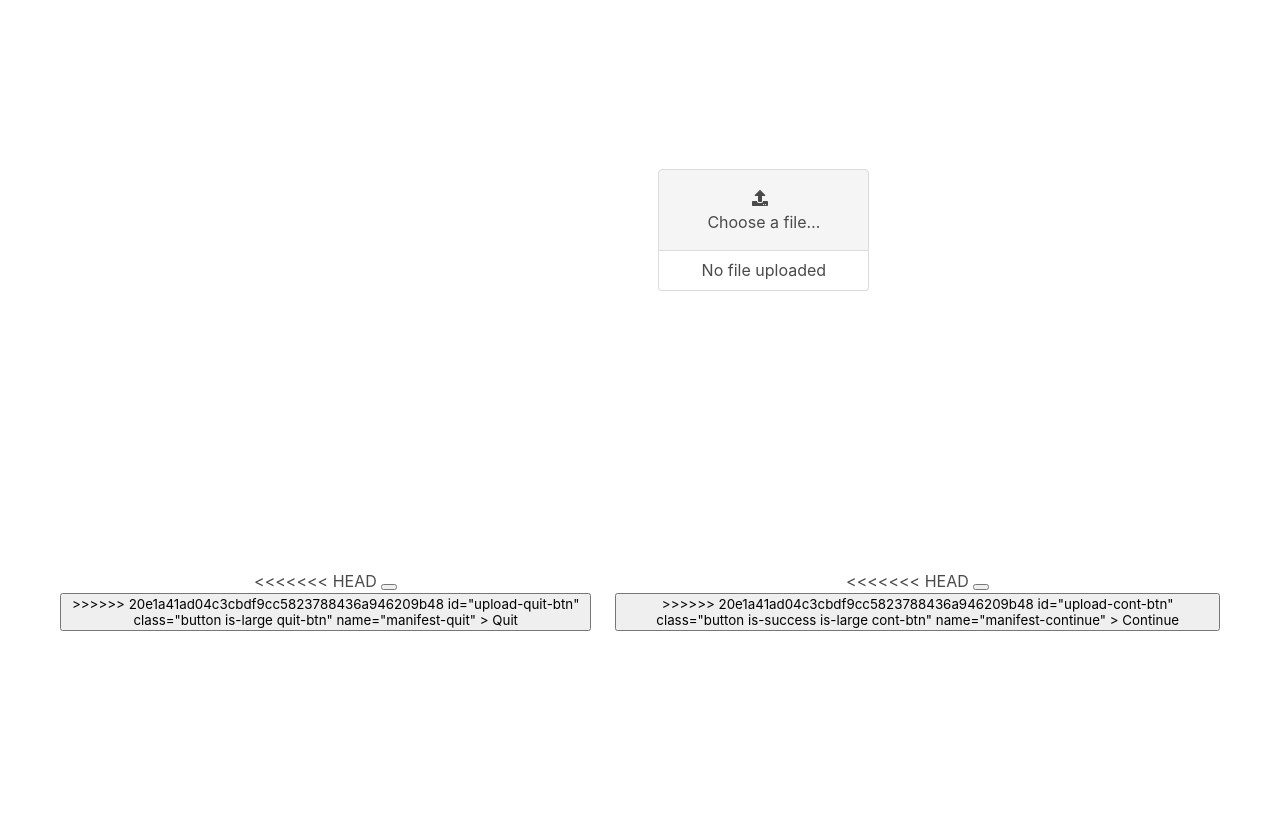
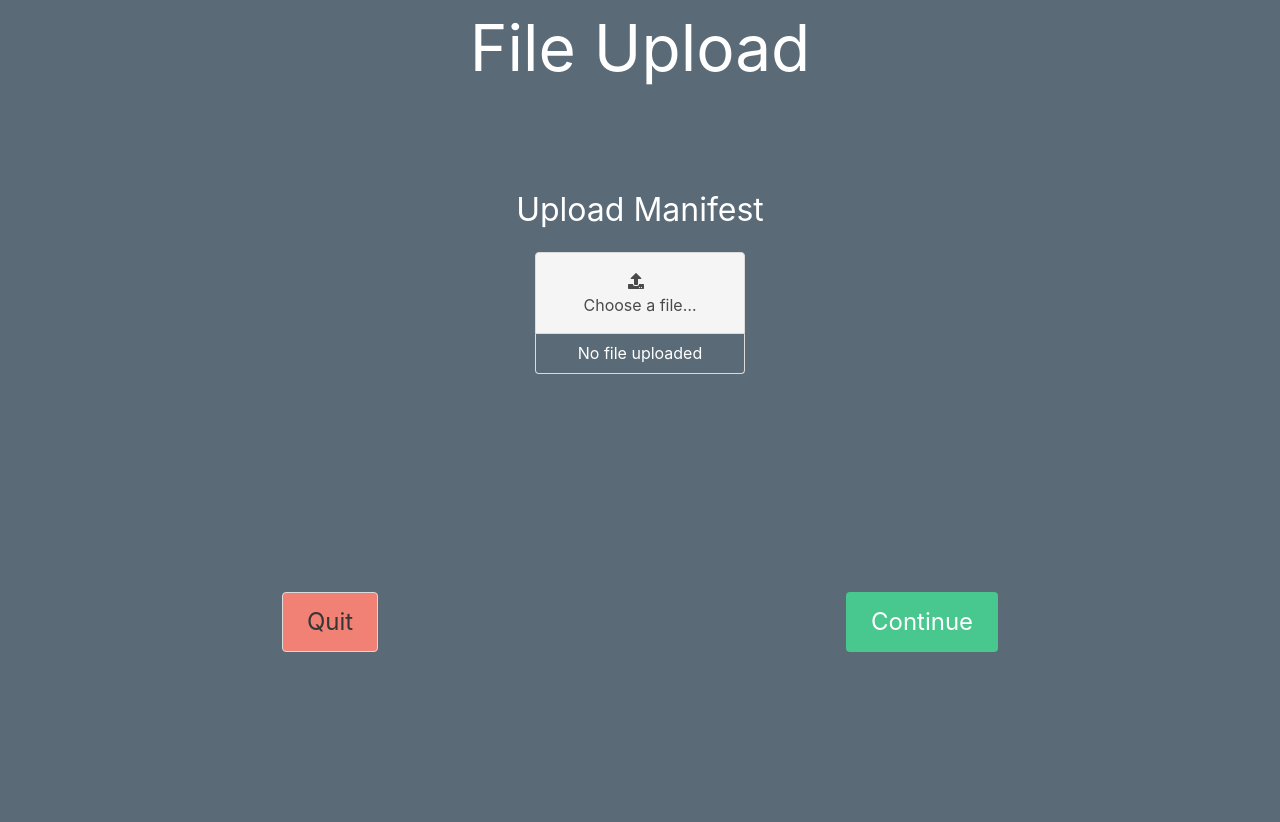
Before and after one commit to kenndai/CS179-Final-Project, a Flask app: page /manifest-input in a window 1280 px wide. Before the commit the page ends 631 px from the top, so only its background shows below. Run offline with Flask 2, Linux system fonts and the light colour scheme; some libraries are stand-ins or nearby versions.

Commit message:
working state

```diff
--- a/templates/landing-page.html
+++ b/templates/landing-page.html
@@ -8,10 +8,7 @@
 			rel="stylesheet"
 			href="https://cdn.jsdelivr.net/npm/bulma@0.9.3/css/bulma.min.css"
 		/>
-		<link
-			rel="stylesheet"
-			href="{{url_for('static', filename='styles.css')}}"
-		/>
+		<link rel="stylesheet" href="../static/css/styles.css" />
 		<title>Welcome Page</title>
 	</head>
 	<body>
@@ -40,6 +37,7 @@
 						<button id="submit-btn" class="button is-large mt-4">
 							Sign In
 						</button>
+						<!-- </a> -->
 					</form>
 				</div>
 			</div>
--- a/templates/manifest-input.html
+++ b/templates/manifest-input.html
@@ -8,11 +8,7 @@
 			rel="stylesheet"
 			href="https://cdn.jsdelivr.net/npm/bulma@0.9.3/css/bulma.min.css"
 		/>
-		<link
-			rel="stylesheet"
-			href="{{url_for('static', filename='styles.css')}}"
-		/>
-		<!-- <link rel="stylesheet" href="../static/styles.css" /> -->
+		<link rel="stylesheet" href="../static/css/styles.css" />
 		<script
 			defer
 			src="https://use.fontawesome.com/releases/v5.3.1/js/all.js"
@@ -64,13 +60,8 @@
 			<div class="hero-body">
 				<div class="container has-text-centered">
 					<div class="column">
-<<<<<<< HEAD
-						<a href="http://127.0.0.1:5000/"
-							><button
-=======
 						<a href="{{ url_for('landing_page') }}">
 							<button
->>>>>>> 20e1a41ad04c3cbdf9cc5823788436a946209b48
 								id="upload-quit-btn"
 								class="button is-large quit-btn"
 								name="manifest-quit"
@@ -82,13 +73,8 @@
 				</div>
 				<div class="container has-text-centered">
 					<div class="column">
-<<<<<<< HEAD
-						<a href="http://127.0.0.1:5000/main"
-							><button
-=======
 						<form action="#" method="post">
 							<button
->>>>>>> 20e1a41ad04c3cbdf9cc5823788436a946209b48
 								id="upload-cont-btn"
 								class="button is-success is-large cont-btn"
 								name="manifest-continue"
```
Also changed, not shown: templates/index.html (+2 -12 lines), static/js/modal.js (renamed from static/modal.js).
